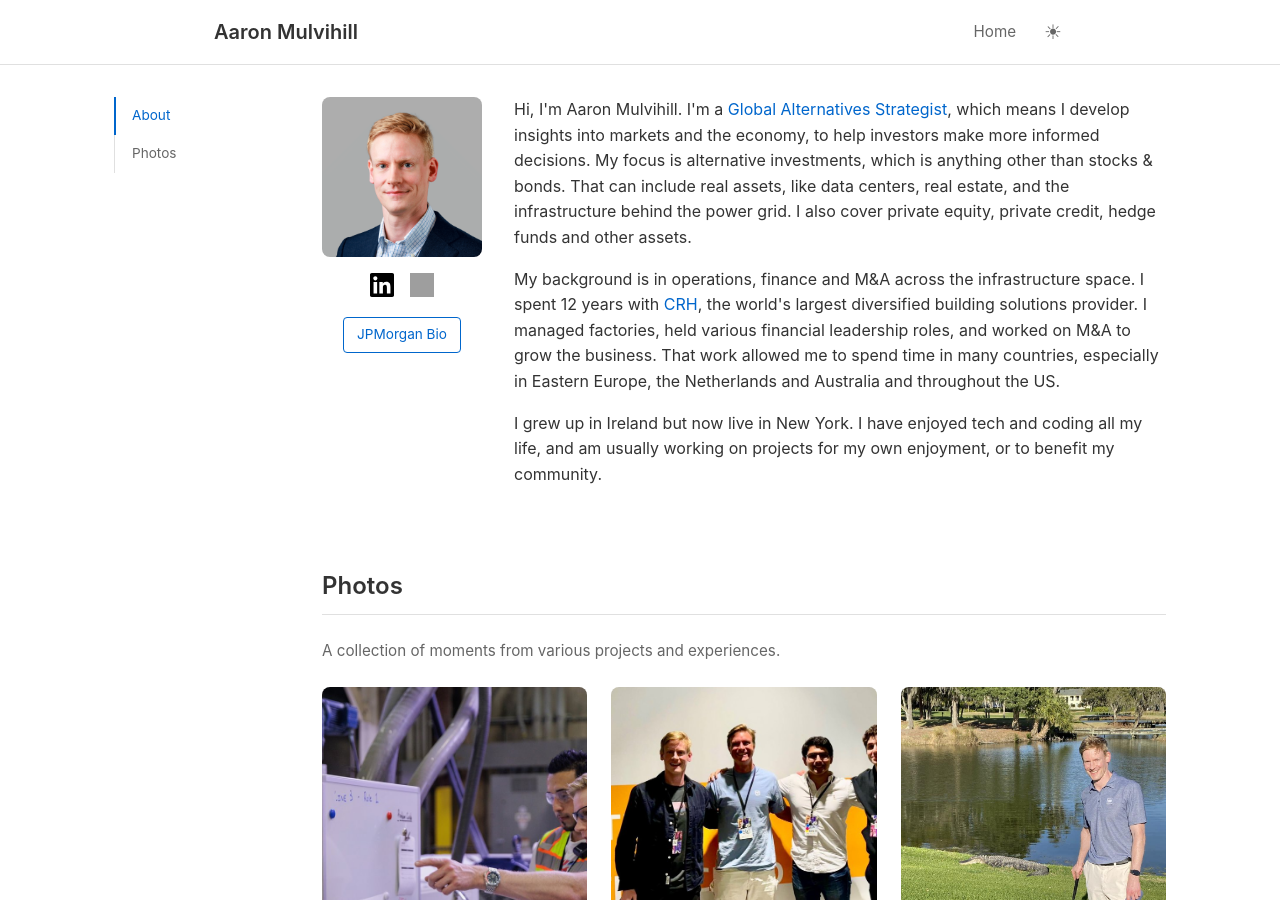
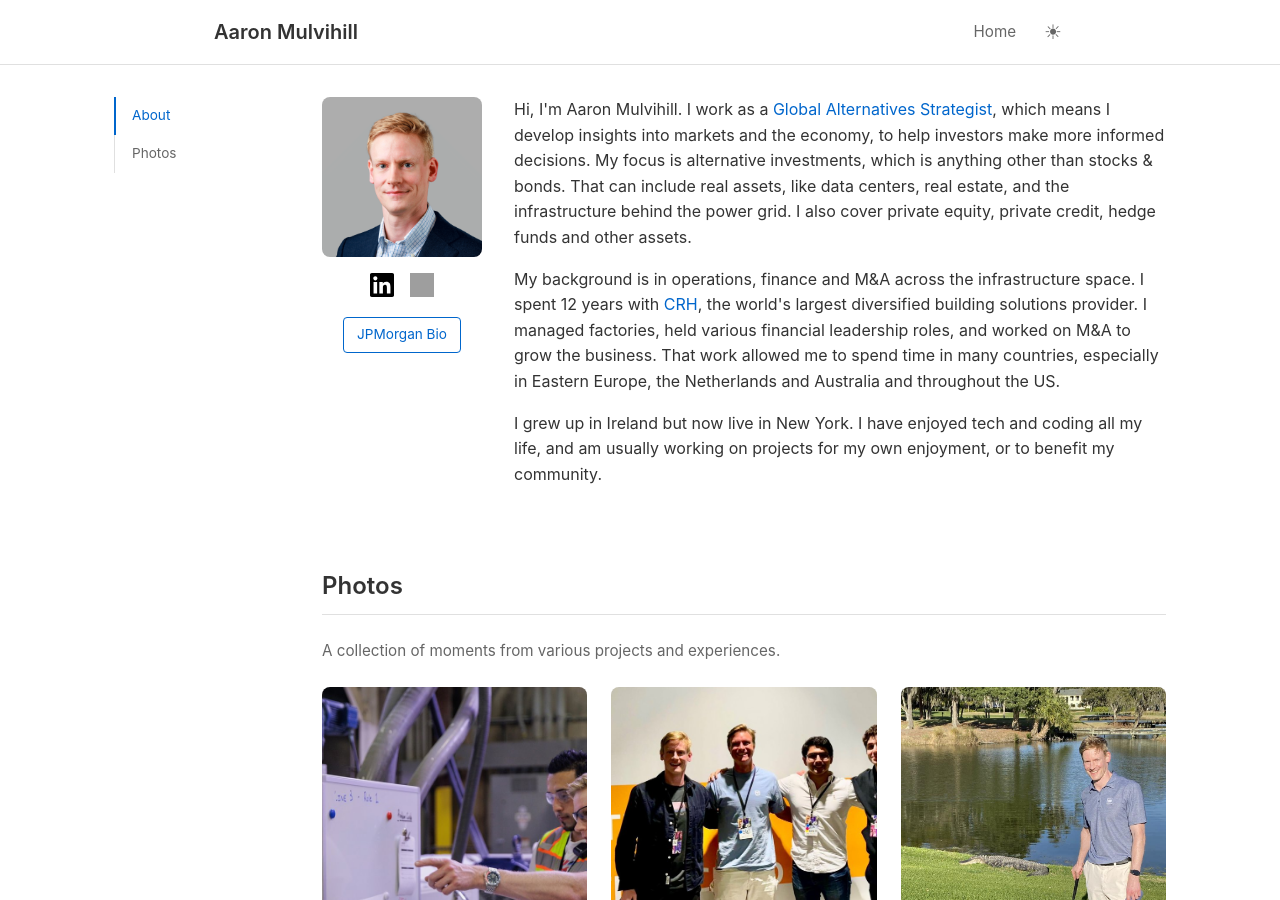
Before and after one commit to moltovivo/personal-site-2025, a Jekyll site: the page built from index.html, in a window 1280 px wide and 900 px high. Built offline with Jekyll 4.4.1, drawn with Linux system fonts in a browser that asks for light colours; grey boxes are pictures that could not be loaded.

Commit message:
Rephrase intro: "I work as a Global Alternatives Strategist"
Co-Authored-By: Claude Opus 4.7 (1M context) <noreply@anthropic.com>

```diff
--- a/index.html
+++ b/index.html
@@ -22,7 +22,7 @@ show_scrollspy: true
     </div>
     <div class="about-intro">
       <p>
-        Hi, I'm Aaron Mulvihill. I'm a <a href="https://am.jpmorgan.com/us/en/asset-management/adv/bios/aaron-mulvihill/" target="_blank" rel="noopener">Global Alternatives Strategist</a>, which means I develop insights into markets and the economy, to help investors make more informed decisions. My focus is alternative investments, which is anything other than stocks & bonds. That can include real assets, like data centers, real estate, and the infrastructure behind the power grid. I also cover private equity, private credit, hedge funds and other assets.
+        Hi, I'm Aaron Mulvihill. I work as a <a href="https://am.jpmorgan.com/us/en/asset-management/adv/bios/aaron-mulvihill/" target="_blank" rel="noopener">Global Alternatives Strategist</a>, which means I develop insights into markets and the economy, to help investors make more informed decisions. My focus is alternative investments, which is anything other than stocks & bonds. That can include real assets, like data centers, real estate, and the infrastructure behind the power grid. I also cover private equity, private credit, hedge funds and other assets.
       </p>
       <p>
         My background is in operations, finance and M&A across the infrastructure space. I spent 12 years with <a href="https://www.crh.com/who-we-are/" target="_blank" rel="noopener">CRH</a>, the world's largest diversified building solutions provider. I managed factories, held various financial leadership roles, and worked on M&A to grow the business. That work allowed me to spend time in many countries, especially in Eastern Europe, the Netherlands and Australia and throughout the US.
```
